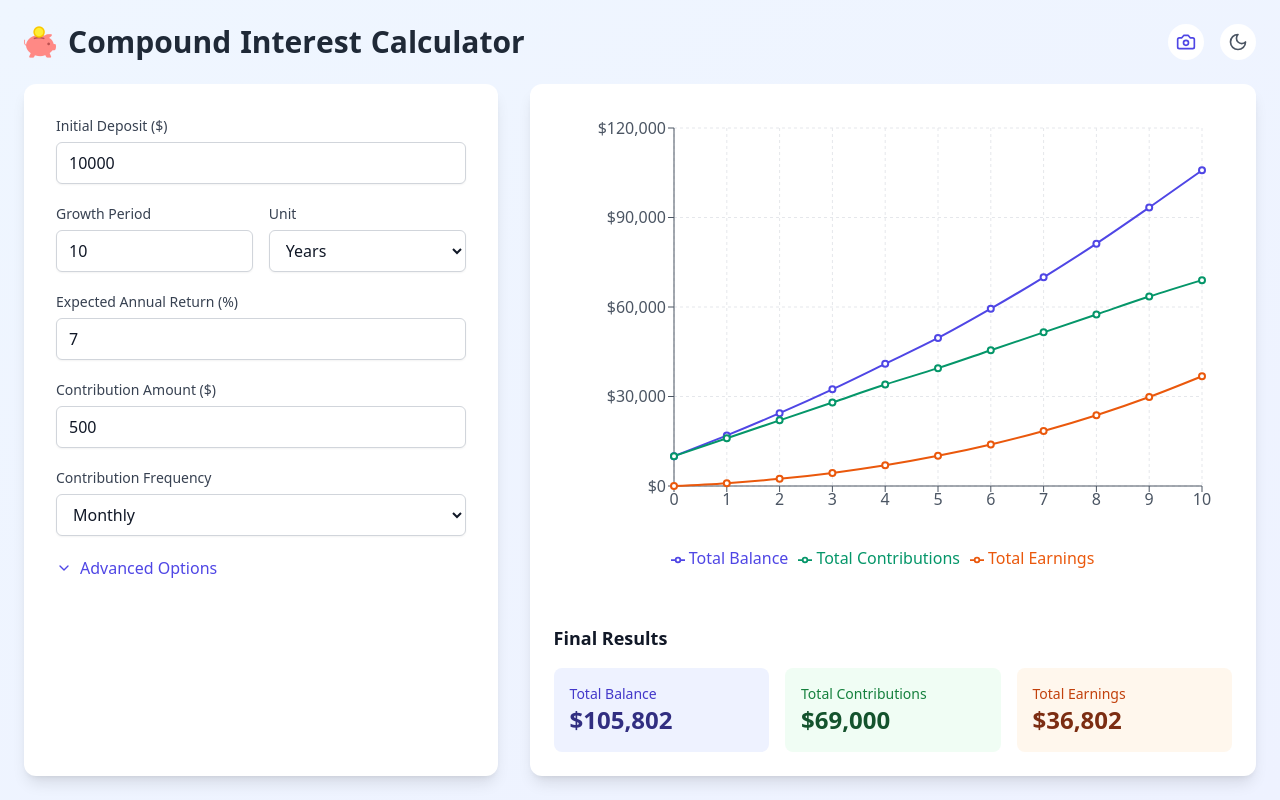
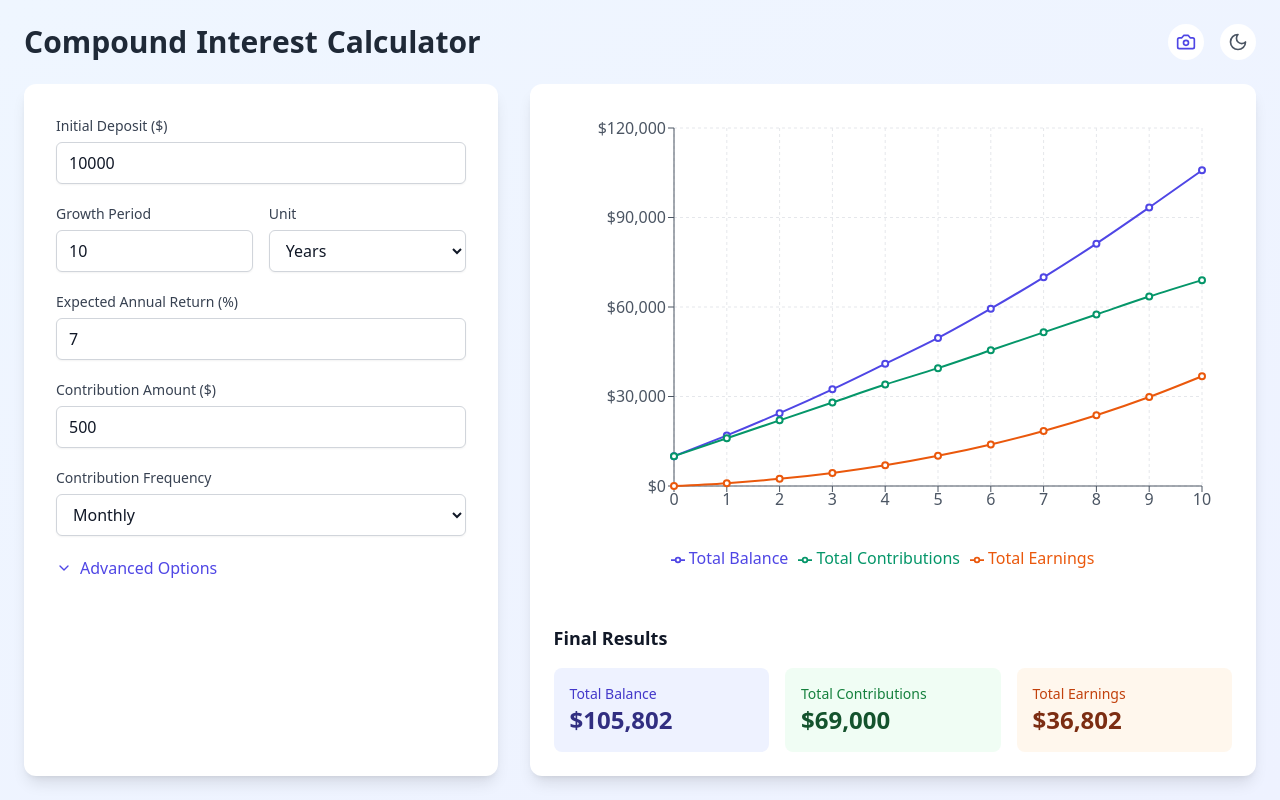
Before and after one commit to TealLogic/Teal-Interest, a React (Vite) app: page / in a window 1280 px wide. Built offline with nearby package versions, Linux system fonts and the light colour scheme.

Commit message:
Update App.tsx

```diff
--- a/src/App.tsx
+++ b/src/App.tsx
@@ -91,9 +91,10 @@ function App() {
         <div className="flex items-center justify-between mb-6">
           <div className="flex items-center gap-3">
             <img
-              src="/src/icons/favicon-32x32.png"
+              src="/icons/favicon-32x32.png"
               alt="Calculator"
               className="w-8 h-8"
+              onError={(e) => e.currentTarget.style.display = 'none'}
             />
             <AnimatedTitle
               text="Compound Interest Calculator"
```
